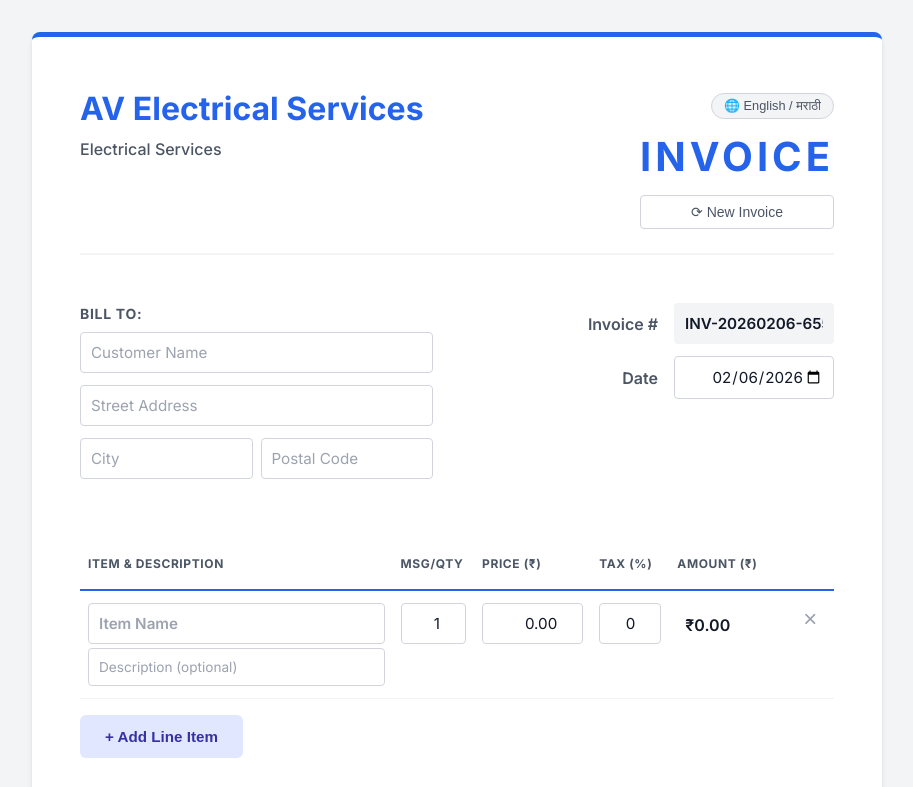
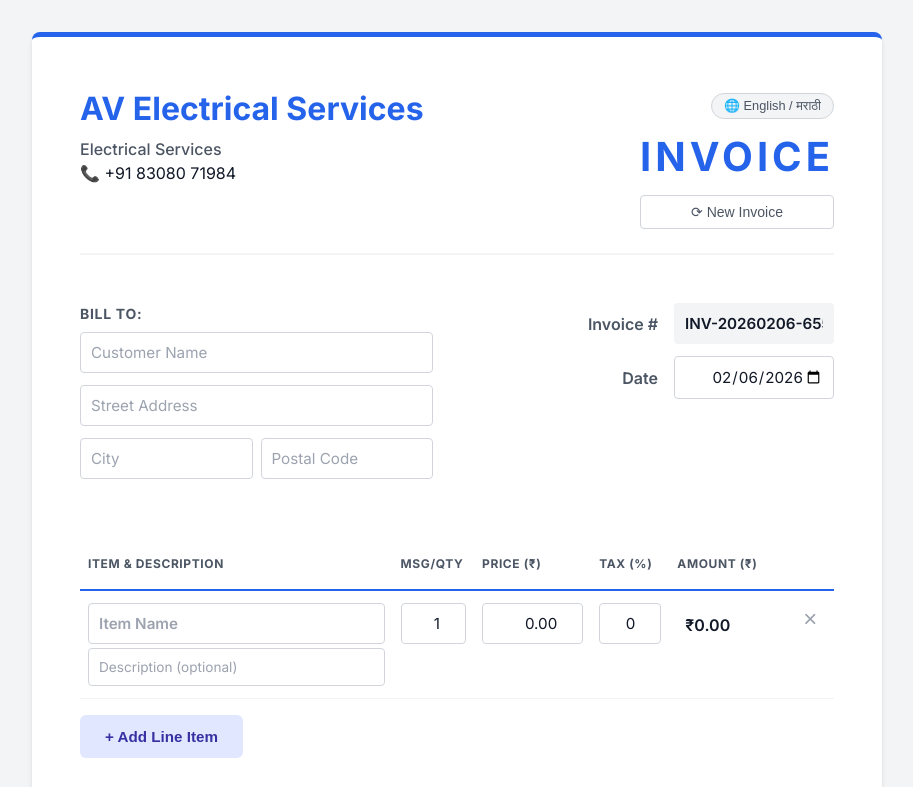
Before and after one commit to pratik-rahul-bamne/av-electrical-services-billing-system, a plain HTML site: page index.html in a window 1280 px wide. Shown: the top 787 px of the page, without its empty margins (183-1096 px from the left). Drawn offline with Linux system fonts and the light colour scheme.

Commit message:
Add contact number +91 83080 71984 to invoice header

```diff
--- a/index.html
+++ b/index.html
@@ -20,6 +20,7 @@
             <div class="header-left">
                 <h1 class="company-name">AV Electrical Services</h1>
                 <p class="business-type">Electrical Services</p>
+                <p class="contact-info">📞 +91 83080 71984</p>
             </div>
             <div class="header-right">
                 <div class="lang-switch-container print-hidden">
```
